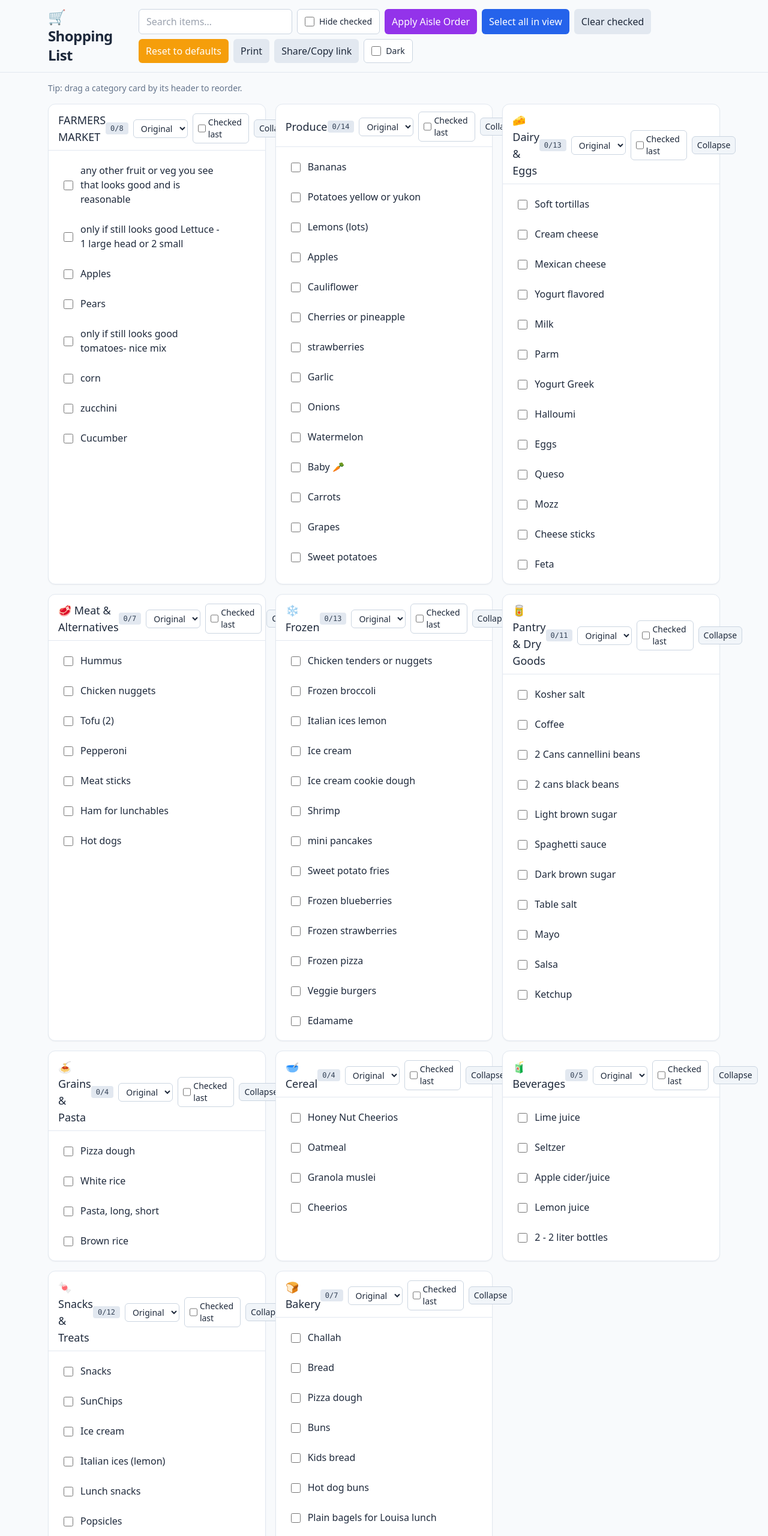
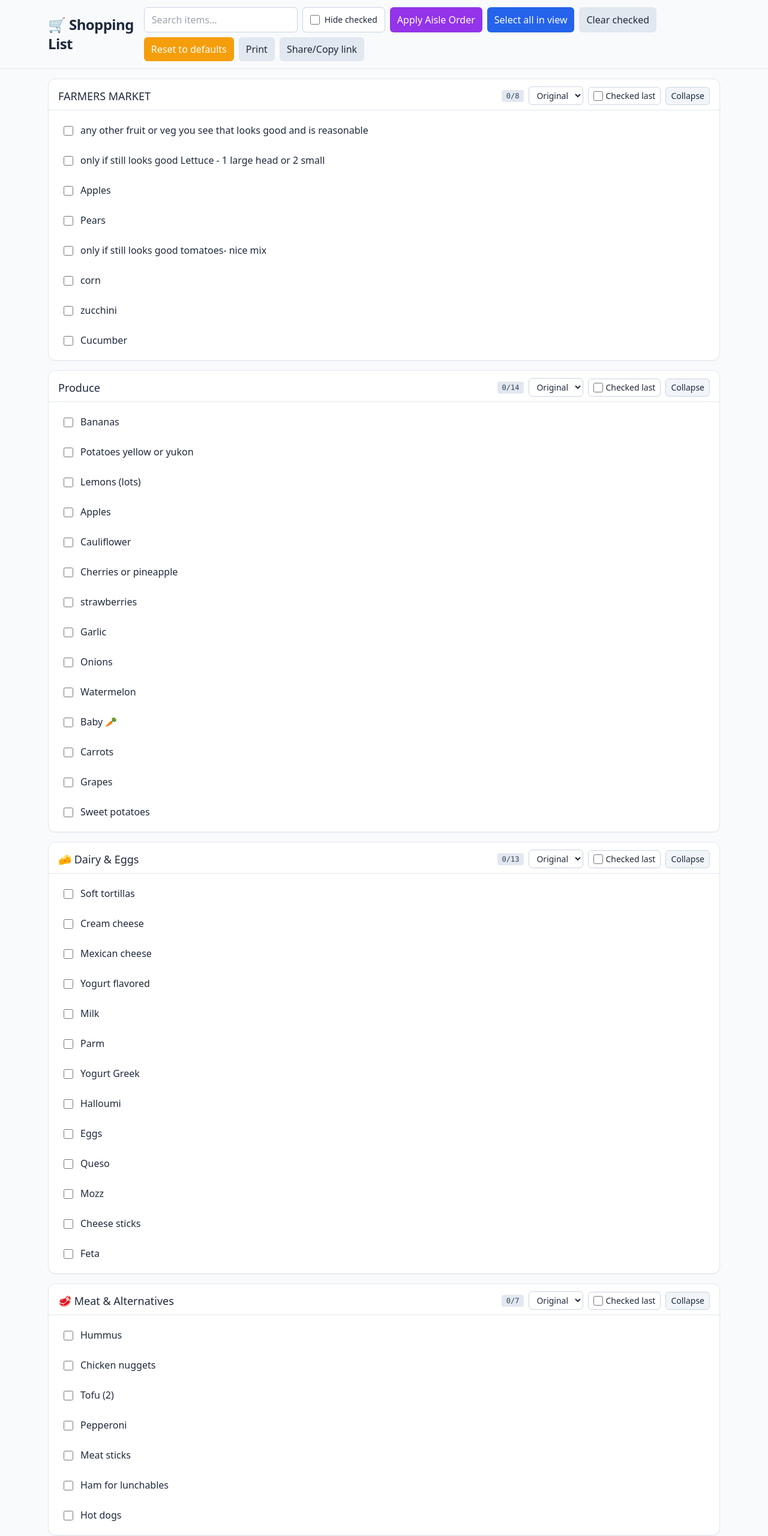
Before and after one commit to kocikpiotr87-source/shopping-list-app, a plain HTML site: page index.html in a window 1280 px wide. Shown: the top 2560 px of the page at 60% size. Drawn offline with nearby package versions, Linux system fonts and the light colour scheme.

Commit message:
index.html

```diff
--- a/index.html
+++ b/index.html
@@ -1,17 +1,12 @@
 <!DOCTYPE html>
 <html lang="en">
 <head>
-  <meta charset="utf-8"/>
-  <meta name="viewport" content="width=device-width,initial-scale=1"/>
-  <title>Shopping List — DnD + Dark Mode</title>
-  <script>
-    // Tailwind config (enable class-based dark mode)
-    tailwind = { config: { darkMode: 'class' } };
-  </script>
+  <meta charset="utf-8" />
+  <meta name="viewport" content="width=device-width,initial-scale=1" />
+  <title>Shopping List — Per-Card Sort + Aisle Order</title>
   <script src="https://cdn.tailwindcss.com"></script>
   <style>
     .card:hover { box-shadow: 0 10px 30px rgb(0 0 0 / 0.08); transform: translateY(-1px); }
-    .drag-ghost { opacity: .35; }
     @media print {
       .no-print { display:none !important; }
       body { background:#fff; }
@@ -19,63 +14,54 @@
     }
   </style>
 </head>
-<body class="bg-slate-50 text-slate-800 dark:bg-slate-900 dark:text-slate-100">
-  <header class="sticky top-0 z-10 bg-slate-50/90 dark:bg-slate-900/90 backdrop-blur border-b border-slate-200 dark:border-slate-700">
+<body class="bg-slate-50 text-slate-800">
+  <header class="sticky top-0 z-10 bg-slate-50/90 backdrop-blur border-b border-slate-200">
     <div class="max-w-6xl mx-auto px-4 py-3 flex flex-col md:flex-row gap-3 md:items-center md:justify-between">
       <h1 class="text-2xl font-semibold tracking-tight">🛒 Shopping List</h1>
       <div class="flex flex-wrap gap-2 no-print">
         <input id="search" type="search" placeholder="Search items…"
-               class="w-64 max-w-[70vw] px-3 py-2 rounded-md border border-slate-300 dark:border-slate-600 bg-white dark:bg-slate-800 focus:outline-none focus:ring-2 focus:ring-blue-500" />
-        <label class="inline-flex items-center gap-2 px-3 py-2 rounded-md border border-slate-300 dark:border-slate-600 bg-white dark:bg-slate-800 cursor-pointer">
+               class="w-64 max-w-[70vw] px-3 py-2 rounded-md border border-slate-300 focus:outline-none focus:ring-2 focus:ring-blue-500" />
+        <label class="inline-flex items-center gap-2 px-3 py-2 rounded-md border border-slate-300 bg-white cursor-pointer">
           <input id="hideChecked" type="checkbox" class="size-4"> <span class="text-sm">Hide checked</span>
         </label>
 
         <button id="btnAisle" class="px-3 py-2 rounded-md bg-purple-600 text-white hover:bg-purple-700">Apply Aisle Order</button>
         <button id="selectAll" class="px-3 py-2 rounded-md bg-blue-600 text-white hover:bg-blue-700">Select all in view</button>
-        <button id="clearChecked" class="px-3 py-2 rounded-md bg-slate-200 dark:bg-slate-700 hover:bg-slate-300 dark:hover:bg-slate-600">Clear checked</button>
+        <button id="clearChecked" class="px-3 py-2 rounded-md bg-slate-200 hover:bg-slate-300">Clear checked</button>
         <button id="resetBtn" class="px-3 py-2 rounded-md bg-amber-500 text-white hover:bg-amber-600">Reset to defaults</button>
-        <button id="printBtn" class="px-3 py-2 rounded-md bg-slate-200 dark:bg-slate-700 hover:bg-slate-300 dark:hover:bg-slate-600">Print</button>
-        <button id="shareBtn" class="px-3 py-2 rounded-md bg-slate-200 dark:bg-slate-700 hover:bg-slate-300 dark:hover:bg-slate-600">Share/Copy link</button>
-
-        <!-- Dark mode toggle -->
-        <label class="inline-flex items-center gap-2 px-3 py-2 rounded-md border border-slate-300 dark:border-slate-600 bg-white dark:bg-slate-800 cursor-pointer">
-          <input id="darkToggle" type="checkbox" class="size-4"> <span class="text-sm">Dark</span>
-        </label>
+        <button id="printBtn" class="px-3 py-2 rounded-md bg-slate-200 hover:bg-slate-300">Print</button>
+        <button id="shareBtn" class="px-3 py-2 rounded-md bg-slate-200 hover:bg-slate-300">Share/Copy link</button>
       </div>
     </div>
   </header>
 
-  <main class="max-w-6xl mx-auto p-4 space-y-4">
-    <!-- DnD hint -->
-    <p class="text-sm text-slate-500 dark:text-slate-400 no-print">Tip: drag a category card by its header to reorder.</p>
-    <div id="listRoot" class="grid gap-4 md:grid-cols-2 lg:grid-cols-3"></div>
-  </main>
+  <main class="max-w-6xl mx-auto p-4 space-y-4" id="listRoot"></main>
 
-  <!-- Card template (per-card sort + checked-last + collapse) -->
+  <!-- Card template (now with per-card sort controls) -->
   <template id="cardTpl">
-    <section class="card bg-white dark:bg-slate-800 border border-slate-200 dark:border-slate-700 rounded-xl transition shadow-sm" draggable="true">
-      <div class="px-4 pt-3 flex items-center justify-between handle cursor-grab active:cursor-grabbing">
-        <h2 class="font-medium text-lg title select-none"></h2>
+    <section class="card bg-white border border-slate-200 rounded-xl transition shadow-sm">
+      <div class="px-4 pt-3 flex items-center justify-between">
+        <h2 class="font-medium text-lg title"></h2>
         <div class="flex items-center gap-2 no-print">
-          <span class="text-xs font-mono px-2 py-0.5 rounded bg-slate-200 text-slate-700 dark:bg-slate-700 dark:text-slate-200 count">0/0</span>
-          <select class="sortSel px-2 py-1 rounded-md border border-slate-300 dark:border-slate-600 bg-white dark:bg-slate-900 text-sm">
+          <span class="text-xs font-mono px-2 py-0.5 rounded bg-slate-200 text-slate-700 count">0/0</span>
+          <select class="sortSel px-2 py-1 rounded-md border border-slate-300 bg-white text-sm">
             <option value="original">Original</option>
             <option value="az">A → Z</option>
             <option value="za">Z → A</option>
           </select>
-          <label class="inline-flex items-center gap-1 px-2 py-1 rounded-md border border-slate-300 dark:border-slate-600 bg-white dark:bg-slate-900 text-sm cursor-pointer">
+          <label class="inline-flex items-center gap-1 px-2 py-1 rounded-md border border-slate-300 bg-white text-sm cursor-pointer">
             <input type="checkbox" class="chkLast size-4"> Checked last
           </label>
-          <button class="toggle px-2 py-1 rounded-md border border-slate-300 dark:border-slate-600 bg-slate-100 dark:bg-slate-700 text-sm">Collapse</button>
+          <button class="toggle px-2 py-1 rounded-md border border-slate-300 bg-slate-100 text-sm">Collapse</button>
         </div>
       </div>
-      <hr class="border-slate-200 dark:border-slate-700 mt-2">
+      <hr class="border-slate-200 mt-2">
       <div class="px-4 py-3 grid gap-2 content"></div>
     </section>
   </template>
 
   <template id="rowTpl">
-    <label class="group flex items-center gap-3 px-2 py-2 rounded-md border border-transparent hover:border-slate-200 dark:hover:border-slate-600 cursor-pointer">
+    <label class="group flex items-center gap-3 px-2 py-2 rounded-md border border-transparent hover:border-slate-200 cursor-pointer">
       <input type="checkbox" class="size-4 mt-0.5">
       <span class="flex-1 item-name"></span>
       <button type="button" title="Delete" class="no-print opacity-0 group-hover:opacity-100 transition text-red-600 hover:text-red-700 px-1">🗑️</button>
@@ -125,23 +111,23 @@
       "🍞 Bakery": ["Challah","Bread","Pizza dough","Buns","Kids bread","Hot dog buns","Plain bagels for Louisa lunch"]
     };
 
-    // Aisle order preset
+    // Aisle order preset (left→right path)
     const AISLE_ORDER = [
       "FARMERS MARKET","Produce","🧀 Dairy & Eggs","🥩 Meat & Alternatives",
       "❄️ Frozen","🥫 Pantry & Dry Goods","🍝 Grains & Pasta",
       "🥣 Cereal","🧃 Beverages","🍬 Snacks & Treats","🍞 Bakery"
     ];
 
-    // ---------- STORAGE (versioned; includes theme + order) ----------
-    const STORAGE_VER = "v6";
+    // ---------- STORAGE (versioned) ----------
+    const STORAGE_VER = "v5";
     const STORAGE_KEY = "shopping-list-" + STORAGE_VER;
 
     function seedState() {
-      const s = { _meta: { order: Object.keys(INITIAL_DATA), theme: 'light' } };
+      const s = { _meta: { order: Object.keys(INITIAL_DATA) } };
       for (const [cat, arr] of Object.entries(INITIAL_DATA)) {
         s[cat] = {
-          sort: "original",
-          checkedLast: false,
+          sort: "original",        // per-category
+          checkedLast: false,      // per-category
           items: arr.map((name, i) => ({ id:`${cat}-${i}`, idx:i, name, checked:false }))
         };
       }
@@ -156,17 +142,6 @@
 
     let STATE = loadState();
 
-    // ---------- THEME ----------
-    function applyTheme(fromState=true){
-      const want = fromState ? (STATE._meta?.theme || 'light') :
-        (document.body.classList.contains('dark') ? 'dark' : 'light');
-      document.body.classList.toggle('dark', want === 'dark');
-      if (!fromState) { STATE._meta.theme = want; saveState(STATE); }
-      document.getElementById('darkToggle').checked = want === 'dark';
-    }
-    // Initialize theme immediately
-    applyTheme();
-
     // ---------- HELPERS ----------
     function sortItems(catObj){
       const { sort, checkedLast } = catObj;
@@ -179,7 +154,7 @@
     }
 
     // ---------- RENDER ----------
-    const grid  = document.getElementById("listRoot");
+    const root  = document.getElementById("listRoot");
     const cardTpl = document.getElementById("cardTpl");
     const rowTpl  = document.getElementById("rowTpl");
 
@@ -187,7 +162,7 @@
       const q = document.getElementById("search").value.trim().toLowerCase();
       const hideChecked = document.getElementById("hideChecked").checked;
 
-      grid.innerHTML = "";
+      root.innerHTML = "";
 
       const order = STATE._meta?.order ?? Object.keys(INITIAL_DATA);
       order.forEach(cat => {
@@ -195,18 +170,18 @@
         if (!catObj) return;
 
         const card = cardTpl.content.firstElementChild.cloneNode(true);
-        card.dataset.cat = cat;
         card.querySelector(".title").textContent = cat;
-
         const content = card.querySelector(".content");
         const cnt = card.querySelector(".count");
         const sortSel = card.querySelector(".sortSel");
         const chkLast = card.querySelector(".chkLast");
         const toggle  = card.querySelector(".toggle");
 
+        // init controls
         sortSel.value = catObj.sort || "original";
         chkLast.checked = !!catObj.checkedLast;
 
+        // wire control events (persist per-category)
         sortSel.addEventListener("change", () => { catObj.sort = sortSel.value; saveState(STATE); render(); });
         chkLast.addEventListener("change", () => { catObj.checkedLast = chkLast.checked; saveState(STATE); render(); });
         toggle.addEventListener("click", () => {
@@ -214,6 +189,7 @@
           toggle.textContent = hidden ? "Expand" : "Collapse";
         });
 
+        // rows
         let checked = 0, visible = 0;
         const sorted = sortItems(catObj);
         sorted.forEach(it => {
@@ -238,28 +214,7 @@
         cnt.textContent = `${checked}/${catObj.items.length}`;
         if (visible === 0) { content.classList.add("hidden"); toggle.textContent = "Expand"; }
 
-        // ---- DnD for category cards ----
-        card.addEventListener('dragstart', (e) => {
-          e.dataTransfer.setData('text/plain', cat);
-          card.classList.add('drag-ghost');
-        });
-        card.addEventListener('dragend', () => card.classList.remove('drag-ghost'));
-        card.addEventListener('dragover', (e) => e.preventDefault());
-        card.addEventListener('drop', (e) => {
-          e.preventDefault();
-          const draggedCat = e.dataTransfer.getData('text/plain');
-          if (!draggedCat || draggedCat === cat) return;
-          const arr = STATE._meta.order.slice();
-          const from = arr.indexOf(draggedCat);
-          const to = arr.indexOf(cat);
-          if (from === -1 || to === -1) return;
-          arr.splice(to, 0, arr.splice(from,1)[0]);
-          STATE._meta.order = arr;
-          saveState(STATE);
-          render();
-        });
-
-        grid.appendChild(card);
+        root.appendChild(card);
       });
     }
 
@@ -288,7 +243,6 @@
     document.getElementById("resetBtn").addEventListener("click", () => {
       localStorage.removeItem(STORAGE_KEY);
       STATE = seedState();
-      applyTheme(); // reset theme to light
       render();
     });
 
@@ -306,22 +260,17 @@
       catch { alert("Copy failed—copy the URL manually."); }
     });
 
+    // Apply aisle order preset
     document.getElementById("btnAisle").addEventListener("click", () => {
       const known = new Set(Object.keys(STATE).filter(k => k !== "_meta"));
       const preset = AISLE_ORDER.filter(c => known.has(c));
       const remainder = [...known].filter(c => !preset.includes(c)).sort();
-      STATE._meta.order = [...preset, ...remainder];
-      saveState(STATE); render();
+      STATE._meta = { ...(STATE._meta||{}), order: [...preset, ...remainder] };
+      saveState(STATE);
+      render();
     });
 
-    // Dark mode toggle
-    document.getElementById('darkToggle').addEventListener('change', (e) => {
-      document.body.classList.toggle('dark', e.target.checked);
-      STATE._meta.theme = e.target.checked ? 'dark' : 'light';
-      saveState(STATE);
-    });
-
-    // Restore checked from shared link
+    // Restore checked items from URL hash (shared link)
     (function restoreFromHash(){
       if (!location.hash) return;
       const parts = location.hash.slice(1).split(",").filter(Boolean);
```
